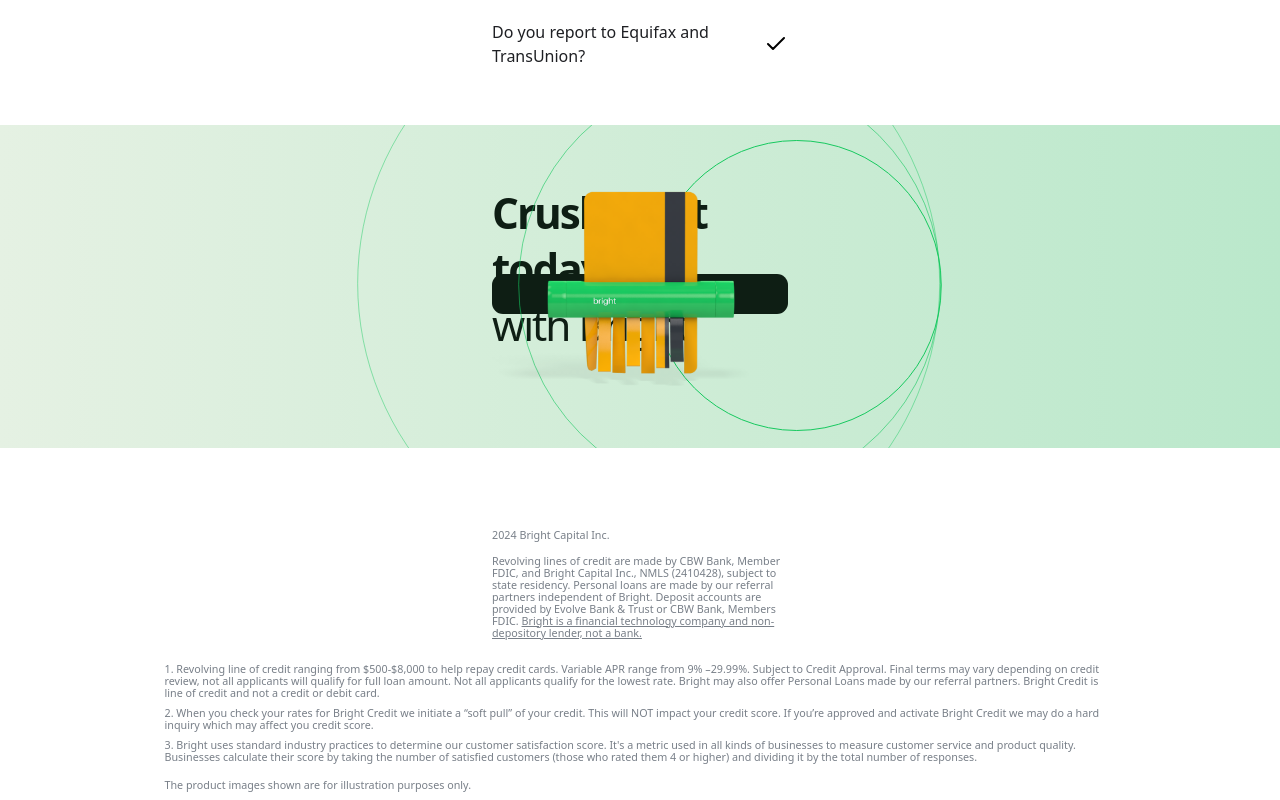
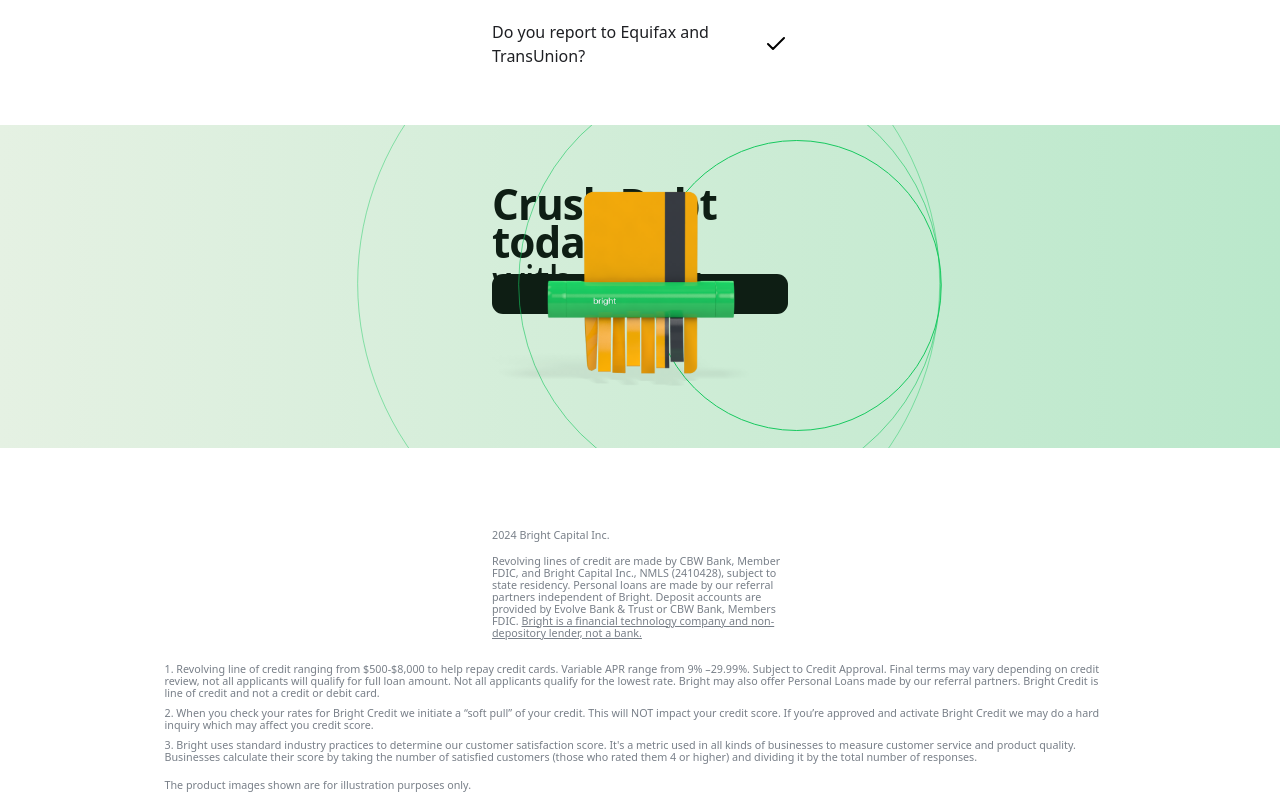
Before and after one commit to KaranYadav11/bright, a React (Vite) app: page / in a window 1280 px wide. Shown: the part 3513-4313 px from the top of the page. Built offline with nearby package versions, Linux system fonts and the light colour scheme.

Commit message:
Changes in FAQs

```diff
--- a/src/sections/CrushDebt.jsx
+++ b/src/sections/CrushDebt.jsx
@@ -6,11 +6,11 @@
       {/* Text */}
       <div className="max-h-[169px]   max-w-[617px] absolute top-[60px] left-1/2 gap-[12px] inline-flex flex-col transform -translate-x-1/2">
         <p className="text-[#0E1E14] text-[32px] leading-[38px] w-[296px] h-[77px] tracking-tight text-center md:text-left md:text-[3.3vw]">
-          <span className="font-bold tracking-[-2px] leading-[4.4vw]">
+          <span className="font-bold tracking-[-1px] leading-[38px]">
             Crush Debt today<sup>1</sup>&nbsp;
           </span>
           <br />
-          <span className="font-normal tracking-[-2px] leading-[4.4vw]">
+          <span className="font-normal tracking-[-1px] leading-[38px]">
             with Bright
           </span>
         </p>
```
